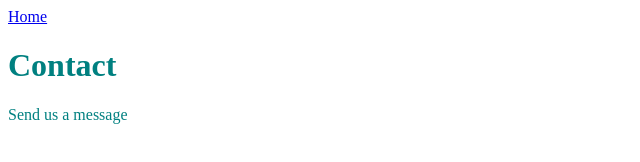
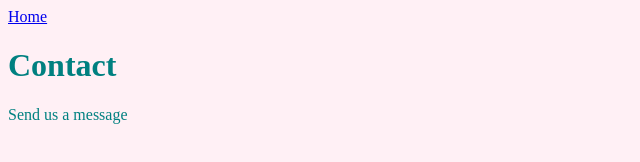
Before and after one commit to lamsond/same-advantages, a Gatsby site in the folder hello-world/: page /contact in a window 1280 px wide. Shown: the whole page, without its empty margins (0-640 px from the left). Built offline with nearby package versions, Linux system fonts and the light colour scheme; Gatsby itself is replaced by a stand-in of ours.

Commit message:
add stylesheet

```diff
--- /dev/null
+++ b/hello-world/gatsby-browser.js
@@ -0,0 +1 @@
+import './src/styles/global.css';
--- /dev/null
+++ b/hello-world/src/styles/global.css
@@ -0,0 +1,3 @@
+html{
+    background-color: lavenderblush;
+}
```
Also changed, not shown: hello-world/src/pages/contact.js (+5 -5 lines), README.md.
